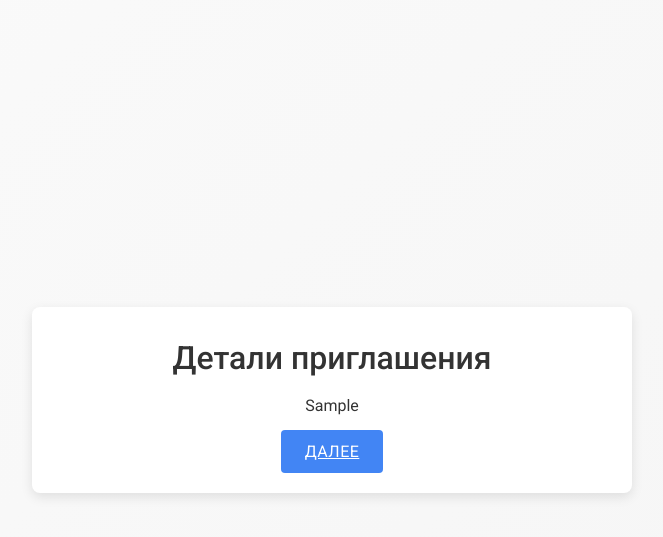
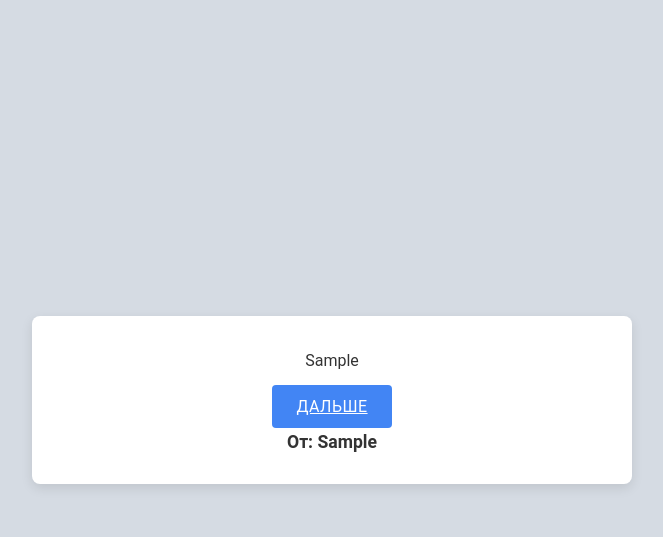
Before and after one commit to Lavochka123/Svety4, a Flask app: page /invite/1/page2 in a window 1280 px wide. Shown: the top 537 px of the page, without its empty margins (308-971 px from the left). Run offline with Flask 3, Linux system fonts and the light colour scheme; tables that the repository leaves empty hold one stand-in row (values such as "Sample post"); grey boxes marked "Sample" are stand-in pictures.

Commit message:
Update page2.html

```diff
--- a/template/page2.html
+++ b/template/page2.html
@@ -2,15 +2,30 @@
 <html lang="ru">
 <head>
   <meta charset="UTF-8">
-  <title>Детали приглашения — Страница 2</title>
-  <link rel="stylesheet" href="/static/css/style.css">
-  <link href="https://fonts.googleapis.com/css2?family=Roboto:wght@400;500&display=swap" rel="stylesheet">
+  <title>Страница 2</title>
+  <link rel="stylesheet" href="{{ url_for('static', filename='css/style.css') }}">
+  <style>
+    .sender-signature {
+      margin-top: 1rem;
+      font-size: 1.1em;
+      font-weight: 600;
+      text-align: center;
+      color: #333;
+    }
+  </style>
 </head>
-<body>
+<body class="{{ data.design }}"
+{% if data.bg_image %}
+  style="background-image: url('{{ url_for('static', filename='uploads/' + data.bg_image) }}'); background-size: cover; background-position: center;"
+{% endif %}>
   <div class="container">
-    <h1>Детали приглашения</h1>
     <p>{{ data.page2 }}</p>
-    <a href="/invite/{{ data.id }}/page3" class="button">Далее</a>
+    <a href="/invite/{{ data.id }}/page3" class="button">Дальше</a>
+    {% if data.sender %}
+      <div class="sender-signature">
+         От: {{ data.sender }}
+      </div>
+    {% endif %}
   </div>
 </body>
 </html>
```
